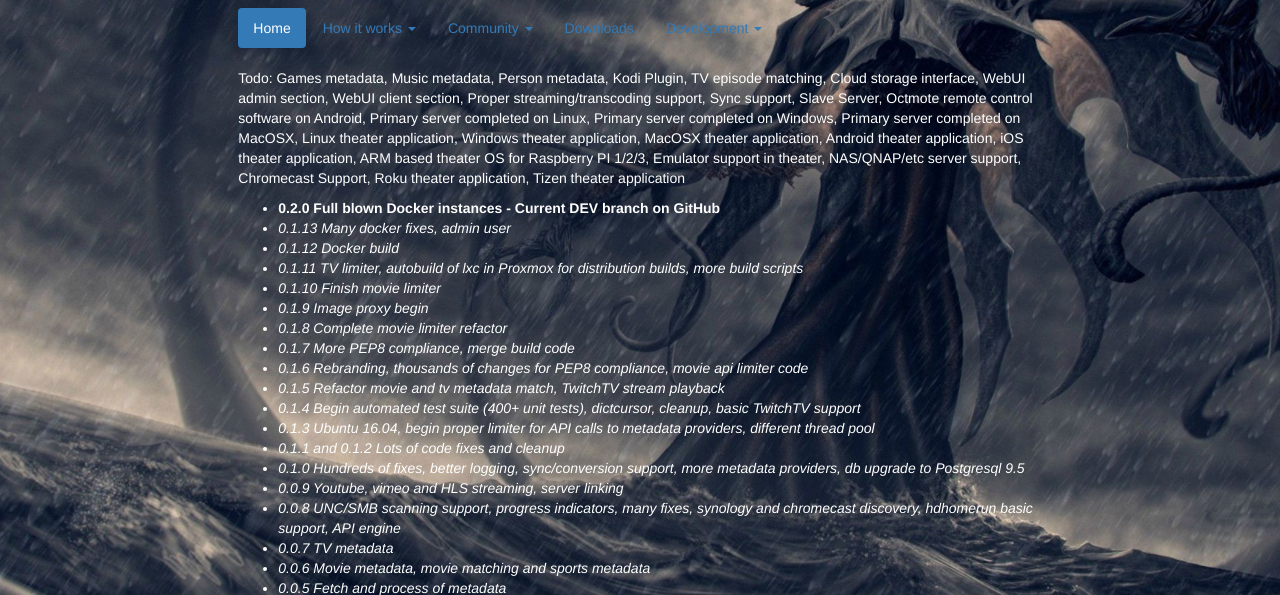
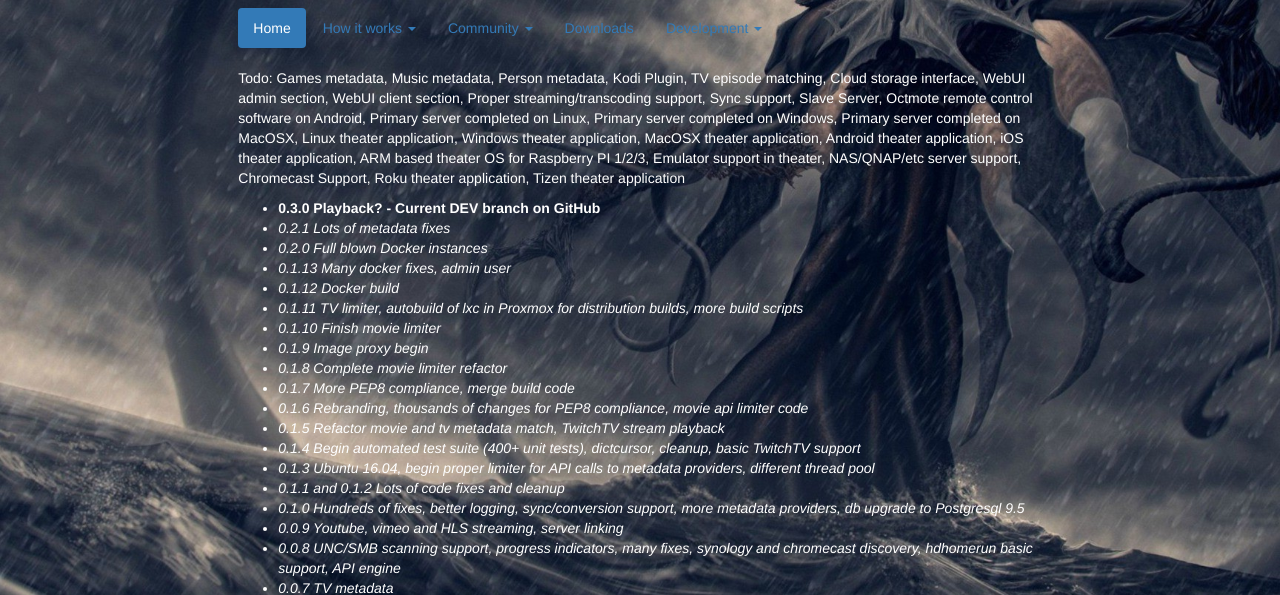
Before and after one commit to MediaKraken/MediaKraken_Website, a plain HTML site: page roadmap.html in a window 1280 px wide. Shown: the part 202-797 px from the top of the page. Drawn offline with nearby package versions, Linux system fonts and the light colour scheme.

Commit message:
newer versions

```diff
--- a/roadmap.html
+++ b/roadmap.html
@@ -28,8 +28,10 @@
     <div class="col-sm-8 col-sm-offset-2">
         <p style="color:white;">Todo: Games metadata, Music metadata, Person metadata, Kodi Plugin, TV episode matching, Cloud storage interface, WebUI admin section, WebUI client section, Proper streaming/transcoding support, Sync support, Slave Server, Octmote remote control software on Android, Primary server completed on Linux, Primary server completed on Windows, Primary server completed on MacOSX, Linux theater application, Windows theater application, MacOSX theater application, Android theater application, iOS theater application, ARM based theater OS for Raspberry PI 1/2/3, Emulator support in theater, NAS/QNAP/etc server support, Chromecast Support, Roku theater application, Tizen theater application</p>
         <ul style="color:white;">
-        <li><b>0.2.0 Full blown Docker instances - Current DEV branch on GitHub</b>
-        <li><i>0.1.13 Many docker fixes, admin user
+        <li><b>0.3.0 Playback? - Current DEV branch on GitHub</b>
+        <li><i>0.2.1 Lots of metadata fixes
+        <li>0.2.0 Full blown Docker instances
+        <li>0.1.13 Many docker fixes, admin user
         <li>0.1.12 Docker build
         <li>0.1.11 TV limiter, autobuild of lxc in Proxmox for distribution builds, more build scripts
         <li>0.1.10 Finish movie limiter
```
Also changed, not shown: 1 other file.
